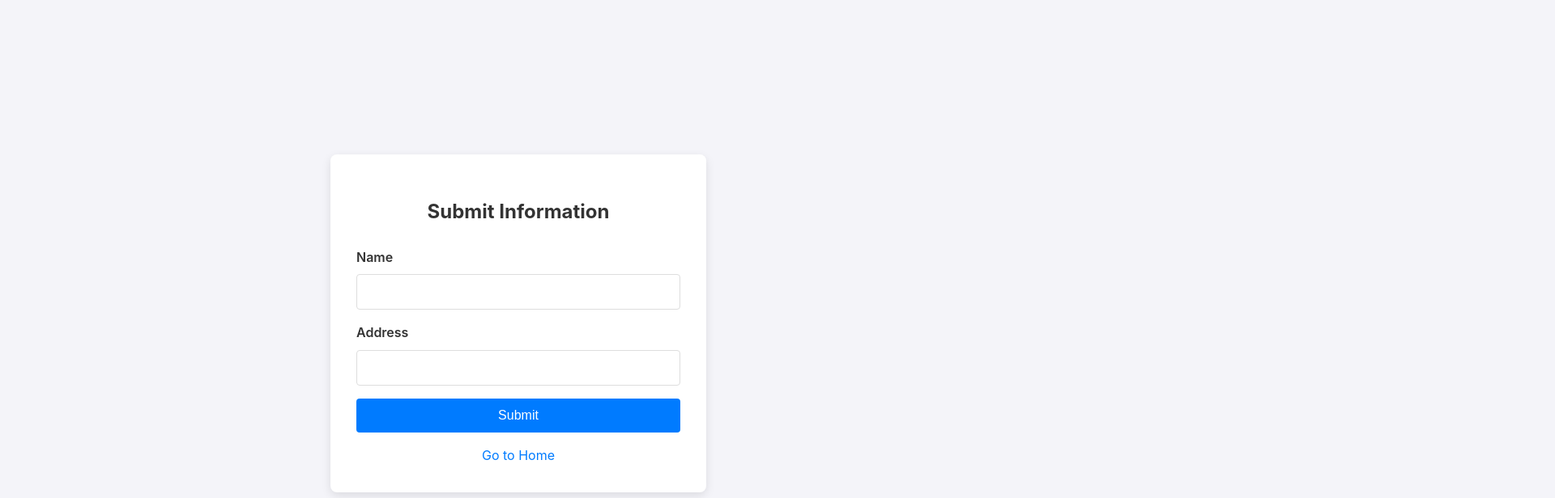
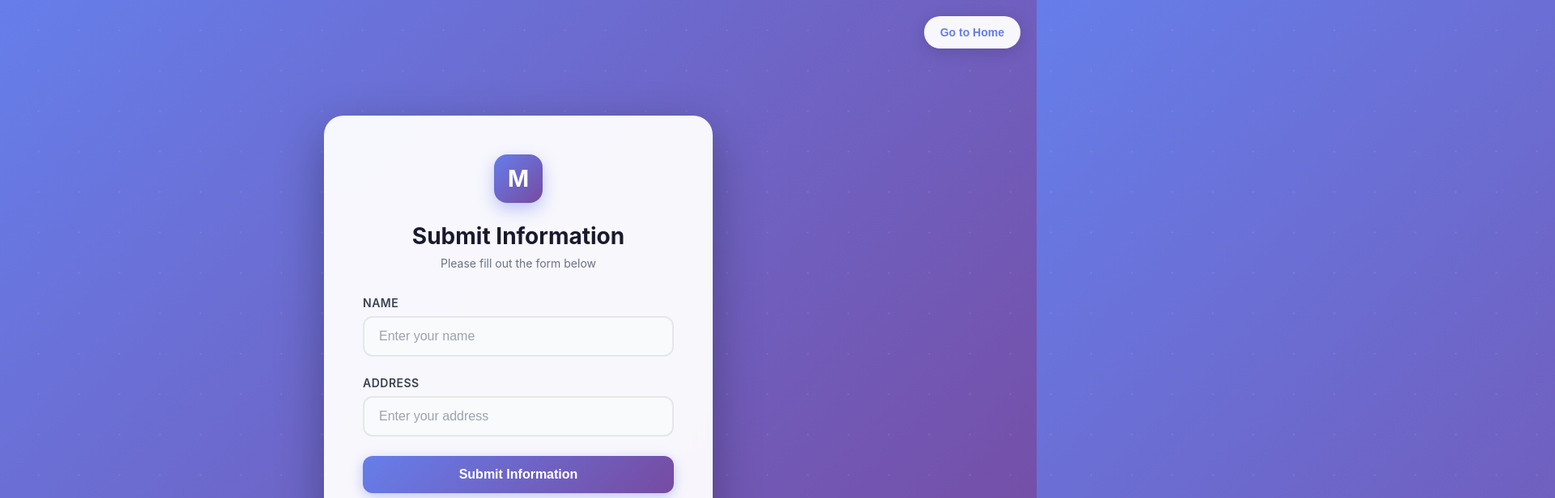
Before and after one commit to MostafaSensei106/GoWebBase, a plain HTML site: page static/form.html in a window 1280 px wide. Shown: the top 616 px of the page at 81% size, 1920 px wide, since content can reach past the window. Drawn offline with Linux system fonts and the light colour scheme.

Commit message:
feat(ui): Implement visual overhaul and enhance form validation

```diff
--- a/static/css/style.css
+++ b/static/css/style.css
@@ -1,84 +1,287 @@
+.nav-toggle,
 body {
-    font-family: -apple-system, BlinkMacSystemFont, "Segoe UI", Roboto, Helvetica, Arial, sans-serif;
-    background-color: #f4f4f9;
-    color: #333;
-    line-height: 1.6;
-    display: flex;
-    flex-direction: column;
     align-items: center;
+    display: flex
+}
+
+.container,
+.nav-toggle {
+    background: rgba(255, 255, 255, .95)
+}
+
+.logo,
+.nav-toggle,
+body {
+    display: flex
+}
+
+h2,
+label {
+    margin-bottom: .5rem
+}
+
+.btn,
+.page-home,
+.subtitle,
+h2 {
+    text-align: center
+}
+
+* {
+    margin: 0;
+    padding: 0;
+    box-sizing: border-box
+}
+
+body {
+    font-family: Inter, -apple-system, BlinkMacSystemFont, "Segoe UI", Roboto, sans-serif;
+    background: linear-gradient(135deg, #667eea 0, #764ba2 100%);
+    min-height: 100vh;
     justify-content: center;
-    min-height: 100vh;
-    margin: 0;
+    padding: 20px;
+    position: relative;
+    overflow-x: hidden
+}
+
+body::before {
+    content: '';
+    position: absolute;
+    top: -50%;
+    left: -50%;
+    width: 200%;
+    height: 200%;
+    background: radial-gradient(circle, rgba(255, 255, 255, .1) 1px, transparent 1px);
+    background-size: 50px 50px;
+    animation: 20s linear infinite gridMove;
+    pointer-events: none
+}
+
+@keyframes gridMove {
+    0% {
+        transform: translate(0, 0)
+    }
+
+    100% {
+        transform: translate(50px, 50px)
+    }
+}
+
+.nav-container {
+    position: fixed;
+    top: 20px;
+    right: 20px;
+    z-index: 1000
+}
+
+.nav-toggle {
+    border: none;
+    padding: 12px 20px;
+    border-radius: 50px;
+    cursor: pointer;
+    font-size: 14px;
+    font-weight: 600;
+    color: #667eea;
+    box-shadow: 0 4px 20px rgba(0, 0, 0, .15);
+    transition: .3s;
+    gap: 8px
+}
+
+.logo,
+h2 {
+    font-size: 28px;
+    font-weight: 700
+}
+
+.nav-toggle:hover {
+    transform: translateY(-2px);
+    box-shadow: 0 6px 25px rgba(0, 0, 0, .2)
 }
 
 .container {
-    background: #fff;
-    padding: 2rem;
-    border-radius: 8px;
-    box-shadow: 0 4px 12px rgba(0, 0, 0, 0.1);
+    backdrop-filter: blur(10px);
+    padding: 3rem;
+    border-radius: 24px;
+    box-shadow: 0 20px 60px rgba(0, 0, 0, .3);
     width: 100%;
-    max-width: 400px;
-    text-align: center;
+    max-width: 480px;
+    position: relative;
+    z-index: 1;
+    animation: .6s slideUp
+}
+
+.btn,
+.logo {
+    background: linear-gradient(135deg, #667eea 0, #764ba2 100%)
+}
+
+@keyframes slideUp {
+    from {
+        opacity: 0;
+        transform: translateY(30px)
+    }
+
+    to {
+        opacity: 1;
+        transform: translateY(0)
+    }
+}
+
+.logo {
+    width: 60px;
+    height: 60px;
+    border-radius: 16px;
+    align-items: center;
+    justify-content: center;
+    margin: 0 auto 1.5rem;
+    color: #fff;
+    box-shadow: 0 8px 20px rgba(102, 126, 234, .4)
 }
 
 h2 {
-    color: #333;
-    margin-bottom: 1.5rem;
+    color: #1a1a2e
 }
 
-form {
-    display: flex;
-    flex-direction: column;
+.btn,
+label {
+    font-weight: 600
+}
+
+.subtitle {
+    color: #6b7280;
+    margin-bottom: 2rem;
+    font-size: 14px
+}
+
+.welcome-text {
+    font-size: 18px;
+    color: #4b5563;
+    margin-bottom: 2rem;
+    line-height: 1.6
+}
+
+.btn,
+input[type=text] {
+    width: 100%;
+    font-size: 16px;
+    transition: .3s
+}
+
+.form-group {
+    margin-bottom: 1.5rem
 }
 
 label {
-    margin-bottom: 0.5rem;
-    font-weight: 600;
-    text-align: left;
+    display: block;
+    color: #374151;
+    font-size: 14px;
+    text-transform: uppercase;
+    letter-spacing: .5px
 }
 
-input[type="text"] {
-    padding: 0.75rem;
-    margin-bottom: 1rem;
-    border: 1px solid #ddd;
-    border-radius: 4px;
-    font-size: 1rem;
-    transition: border-color 0.3s;
+input[type=text] {
+    padding: 14px 18px;
+    border: 2px solid #e5e7eb;
+    border-radius: 12px;
+    background: #f9fafb
 }
 
-input[type="text"]:focus {
-    border-color: #007bff;
-    outline: none;
+input[type=text]:focus {
+    border-color: #667eea;
+    outline: 0;
+    background: #fff;
+    box-shadow: 0 0 0 4px rgba(102, 126, 234, .1)
 }
 
-button[type="submit"] {
-    background-color: #007bff;
-    color: #fff;
-    padding: 0.75rem;
-    border: none;
-    border-radius: 4px;
-    font-size: 1rem;
-    cursor: pointer;
-    transition: background-color 0.3s;
+input[type=text]::placeholder {
+    color: #9ca3af
 }
 
-button[type="submit"]:hover {
-    background-color: #0056b3;
+.btn {
+    color: #fff;
+    padding: 14px;
+    border: none;
+    border-radius: 12px;
+    cursor: pointer;
+    box-shadow: 0 4px 15px rgba(102, 126, 234, .4);
+    text-decoration: none;
+    display: inline-block
+}
+
+.error-message,
+.success-message {
+    padding: 12px 16px;
+    border-radius: 12px;
+    margin-top: 1rem;
+    display: none;
+    font-size: 14px;
+    font-weight: 500
+}
+
+.btn:hover {
+    transform: translateY(-2px);
+    box-shadow: 0 6px 20px rgba(102, 126, 234, .6)
+}
+
+.btn:active {
+    transform: translateY(0)
+}
+
+.btn-secondary {
+    background: linear-gradient(135deg, #f3f4f6 0, #e5e7eb 100%);
+    color: #374151;
+    box-shadow: 0 4px 15px rgba(0, 0, 0, .1);
+    margin-top: 1rem
+}
+
+.btn-secondary:hover {
+    box-shadow: 0 6px 20px rgba(0, 0, 0, .15)
 }
 
 .error-message {
-    color: #d9534f;
-    margin-top: 1rem;
-    display: none;
+    background: #fee2e2;
+    color: #dc2626;
+    border-left: 4px solid #dc2626;
+    animation: .4s shake
 }
 
-a {
-    color: #007bff;
-    text-decoration: none;
-    margin-top: 1rem;
-    display: inline-block;
+@keyframes shake {
+
+    0%,
+    100% {
+        transform: translateX(0)
+    }
+
+    25% {
+        transform: translateX(-10px)
+    }
+
+    75% {
+        transform: translateX(10px)
+    }
 }
 
-a:hover {
-    text-decoration: underline;
+.success-message {
+    background: #d1fae5;
+    color: #059669;
+    border-left: 4px solid #059669;
+    animation: .4s slideUp
 }
+
+@media (max-width:768px) {
+    .container {
+        padding: 2rem
+    }
+
+    h2 {
+        font-size: 24px
+    }
+
+    .welcome-text {
+        font-size: 16px
+    }
+
+    .nav-toggle {
+        padding: 10px 16px;
+        font-size: 13px
+    }
+}
--- a/static/form.html
+++ b/static/form.html
@@ -9,19 +9,36 @@
 </head>
 
 <body>
+    <div class="nav-container">
+        <button class="nav-toggle" type="button" onclick="window.location.href='index.html'">
+            Go to Home
+        </button>
+    </div>
+
     <div class="container">
+        <div class="logo">M</div>
         <h2>Submit Information</h2>
+        <p class="subtitle">Please fill out the form below</p>
+
         <form id="user-form" method="post" action="/form">
-            <label for="name">Name</label>
-            <input id="name" name="name" type="text" value="" required>
-            <label for="address">Address</label>
-            <input id="address" name="address" type="text" value="" required>
-            <button type="submit">Submit</button>
+            <div class="form-group">
+                <label for="name">Name</label>
+                <input id="name" name="name" type="text" placeholder="Enter your name" required>
+            </div>
+
+            <div class="form-group">
+                <label for="address">Address</label>
+                <input id="address" name="address" type="text" placeholder="Enter your address" required>
+            </div>
+
+            <button type="submit" class="btn">Submit Information</button>
         </form>
+
         <div id="error-message" class="error-message"></div>
-        <a href="index.html">Go to Home</a>
+        <div id="success-message" class="success-message"></div>
     </div>
-    <script src="js/form.js" defer></script>
+
+    <script src="js/form.js"></script>
 </body>
 
 </html>
--- a/static/js/form.js
+++ b/static/js/form.js
@@ -1,19 +1 @@
-document.addEventListener('DOMContentLoaded', () => {
-    const form = document.getElementById('user-form');
-    const errorMessage = document.getElementById('error-message');
-
-    if (form) {
-        form.addEventListener('submit', (event) => {
-            const name = document.getElementById('name').value.trim();
-            const address = document.getElementById('address').value.trim();
-
-            if (name === '' || address === '') {
-                event.preventDefault();
-                errorMessage.textContent = 'Both name and address are required.';
-                errorMessage.style.display = 'block';
-            } else {
-                errorMessage.style.display = 'none';
-            }
-        });
-    }
-});
+document.addEventListener("DOMContentLoaded", (() => { const e = document.getElementById("user-form"), t = document.getElementById("error-message"), n = document.getElementById("success-message"); if (e) { e.addEventListener("submit", (e => { const s = document.getElementById("name").value.trim(), d = document.getElementById("address").value.trim(); return t.style.display = "none", n.style.display = "none", "" === s || "" === d ? (e.preventDefault(), t.textContent = "Both name and address are required.", t.style.display = "block", void t.scrollIntoView({ behavior: "smooth", block: "nearest" })) : s.length < 2 ? (e.preventDefault(), t.textContent = "Name must be at least 2 characters long.", void (t.style.display = "block")) : d.length < 5 ? (e.preventDefault(), t.textContent = " Address must be at least 5 characters long.", void (t.style.display = "block")) : (n.textContent = "✓ Form is valid and ready to submit!", void (n.style.display = "block")) })); const s = document.getElementById("name"), d = document.getElementById("address"); s.addEventListener("input", (() => { "block" === t.style.display && (t.style.display = "none") })), d.addEventListener("input", (() => { "block" === t.style.display && (t.style.display = "none") })) } }));
```
Also changed, not shown: static/index.html (+19 -3 lines).
